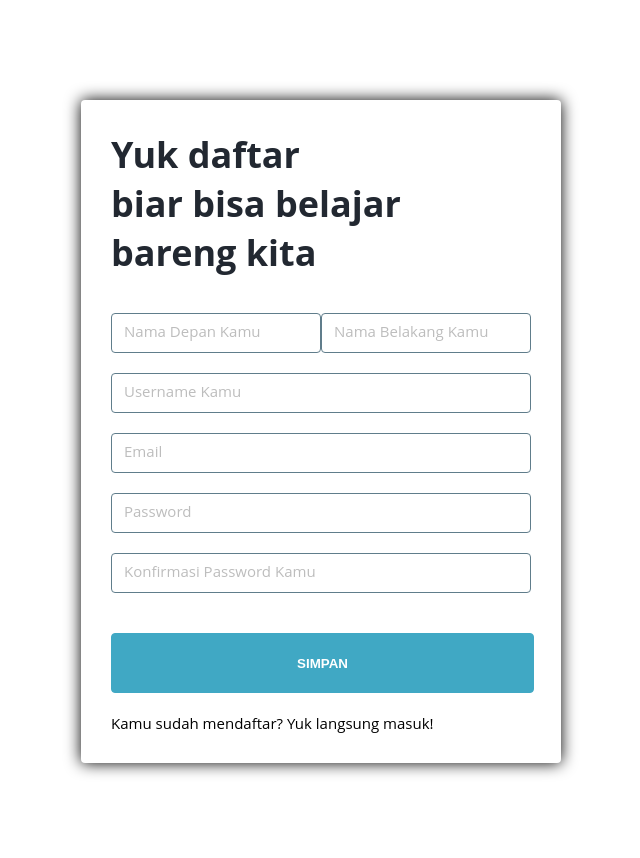
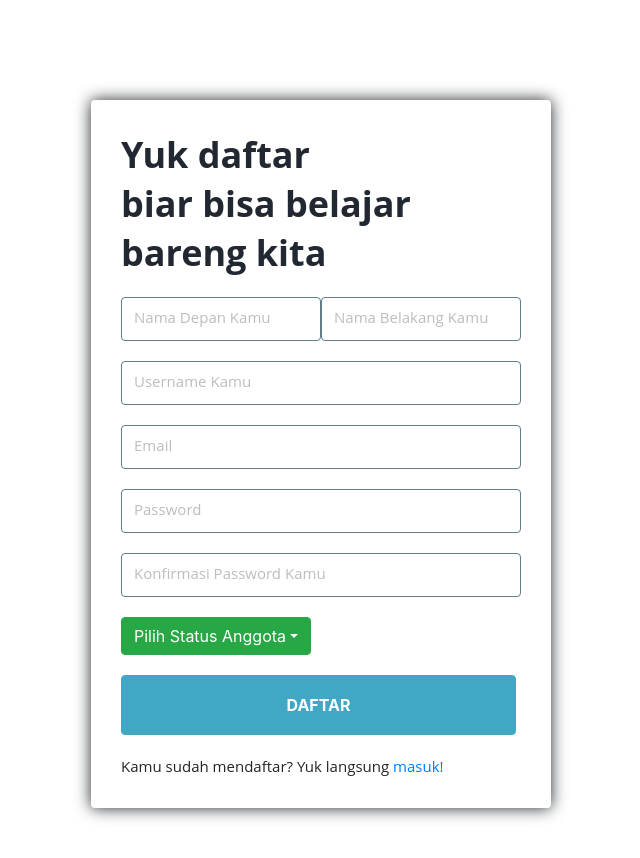
Before and after one commit to DTS02/FEMVP, a React (Create React App) app: page / in a window 1280 px wide. Shown: the top 858 px of the page, without its empty margins (319-959 px from the left). Built offline with nearby package versions, Linux system fonts and the light colour scheme.

Commit message:
Register

```diff
--- a/src/Registrasi/Registrasi.css
+++ b/src/Registrasi/Registrasi.css
@@ -1,5 +1,5 @@
 .headtitle{
-    position: relative;
+     position: relative;
 width: 300px;
 height: 147px;
 margin-top: 20px;
@@ -71,10 +71,10 @@ button.btn-submit{
 
     text-transform: uppercase;
     font-weight: bold;
-    margin: 20px;
-    margin-bottom: 0px;
+    margin:20px 20px 0px 20px;
+
     cursor: pointer;
-    width: 423px;
+    width: 395px;
 height: 60px;
 }
 button.btn-submit:hover{
@@ -90,5 +90,4 @@ font-style: normal;
 font-weight: normal;
 font-size: 15px;
 
-
 }
--- a/src/Registrasi/Registrasi.jsx
+++ b/src/Registrasi/Registrasi.jsx
@@ -1,6 +1,8 @@
-import React, { Component , Fragment} from 'react';
+import React, { Component, Fragment } from 'react';
+import { BrowserRouter as Router, Route, Link, BrowserRouter } from "react-router-dom";
 import './Registrasi.css';
-
+import { Dropdown } from 'react-bootstrap';
+import 'bootstrap/dist/css/bootstrap.min.css';
 
 
 
@@ -8,6 +10,7 @@ import './Registrasi.css';
 class Registrasi extends Component {
     render() {
         return (
+            <Router>
             <Fragment>
 
                 <div className="form-add-post">
@@ -21,17 +24,27 @@ class Registrasi extends Component {
                         <input type="text" name="title" placeholder="Email" ></input>
                         <input type="password" name="title" placeholder="Password" ></input>
                         <input type="Password" name="title" placeholder="Konfirmasi Password Kamu" ></input>
+                                <Dropdown>
+                                <Dropdown.Toggle variant="success" id="dropdown-basic">
+                                    Pilih Status Anggota
+                                </Dropdown.Toggle>
 
+                                <Dropdown.Menu>
+                                    <Dropdown.Item href="#/action-1">Pengajar</Dropdown.Item>
+                                    <Dropdown.Item href="#/action-2">Pelajar</Dropdown.Item>
+
+                                </Dropdown.Menu>
+                                </Dropdown>
 
                     </div>
 
-                    <button className="btn-submit" >Simpan</button>
-                    <p className='kelogin'>Kamu sudah mendaftar? Yuk langsung masuk!</p>
+                    <button className="btn-submit" >Daftar</button>
+                    <p className='kelogin'>Kamu sudah mendaftar? Yuk langsung  <Link to ="/login">masuk!</Link></p>
                 </div>
 
 
             </Fragment>
-
+            </Router>
 
         )
     }
```
Also changed, not shown: package.json (+7 -0 lines), src/AdminPanel/AdminPanel.jsx (added, +16 -0 lines), src/AdminPanel/AdminPanel.css (added), 1 other file (tests, documents, lock files or other folders).
